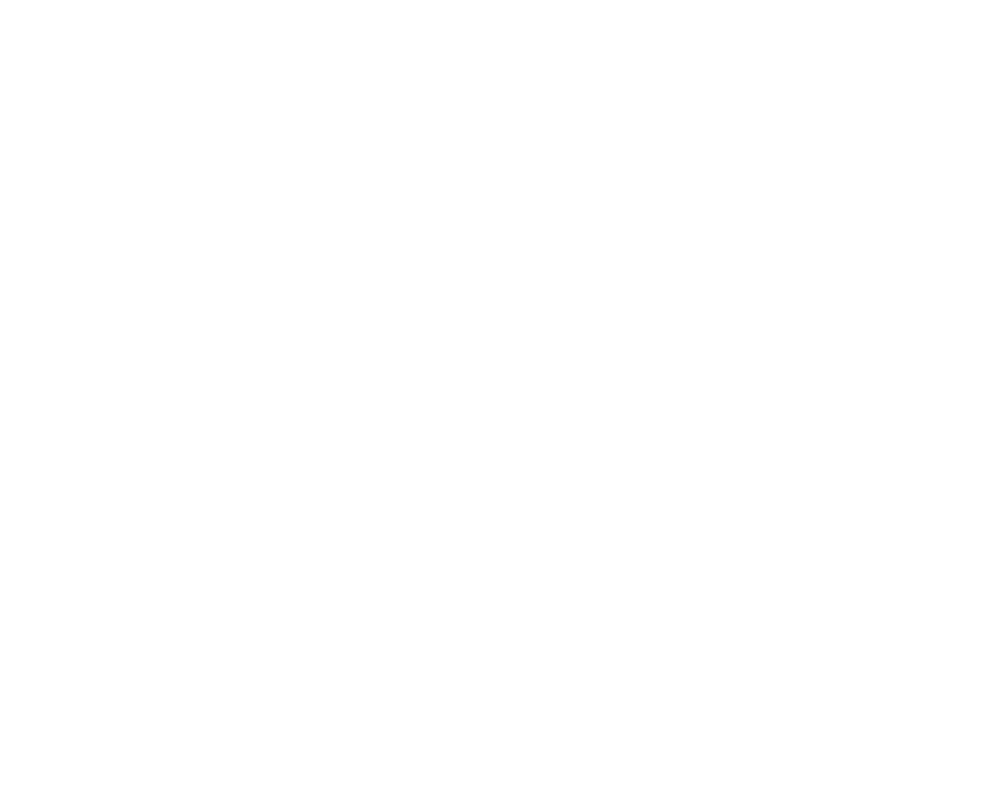
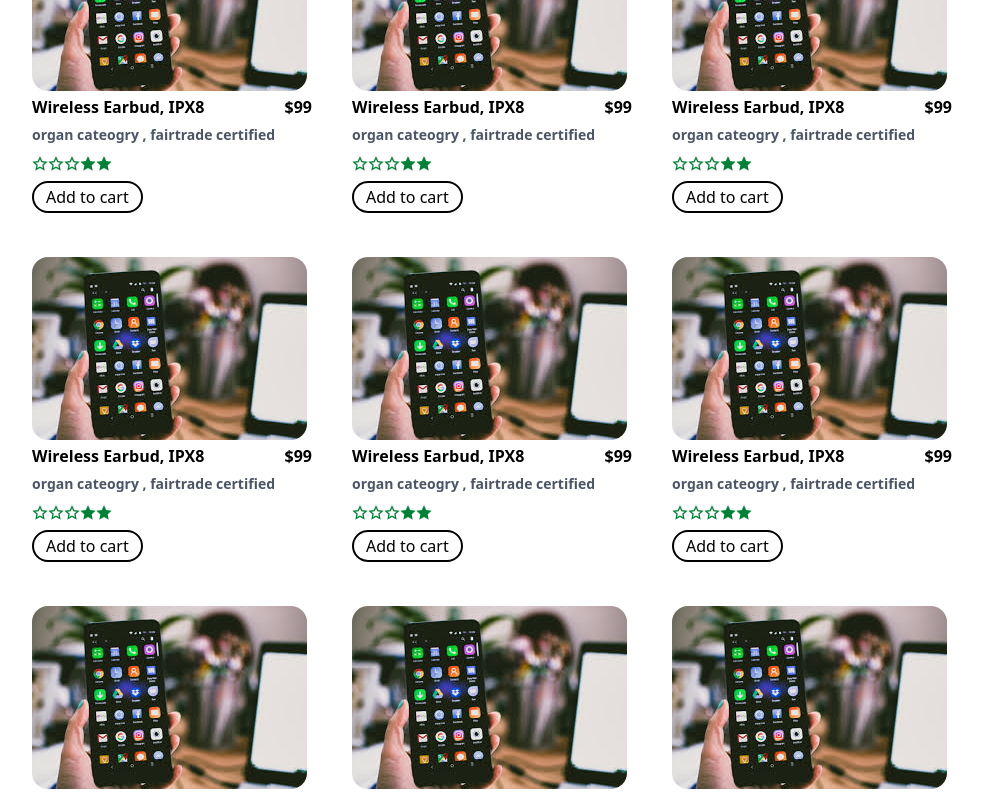
Before and after one commit to Sagarkhatarkar12/shopHere, a Vue app: page / in a window 1280 px wide. Shown: the part 620-1417 px from the top of the page, without its empty margins (148-1131 px from the left). Before the commit the page ends 800 px from the top, so only its background shows below. Built offline with nearby package versions, Linux system fonts and the light colour scheme.

Commit message:
adding the card

```diff
--- a/src/App.vue
+++ b/src/App.vue
@@ -3,13 +3,15 @@
 import Nav from "./components/Nav.vue"
 import Banner from "./components/banner.vue"
 import Sorting from "./components/Sorting.vue"
+import CardContainer from "./components/CardContainer.vue"
 
 export default {
   components:{
     Smposter,
     Nav,
     Banner,
-    Sorting
+    Sorting,
+    CardContainer
   }
 }
 
@@ -23,6 +25,7 @@
   <Nav/>
   <Banner/>
   <Sorting/>
+  <CardContainer/>
 </div>
 
 
--- /dev/null
+++ b/src/components/Card.vue
@@ -0,0 +1,30 @@
+<template>
+<div class="flex flex-col  w-70 h-fit overflow-hidden ">
+
+    <div class="flex w-fit">
+        <div class="h-full  rounded-2xl overflow-hidden">
+
+            <img src="../assets/images.jpeg" alt="">
+        </div>
+    </div>
+    <div class="flex justify-between py-1">
+<div class="flex flex-col gap-1.5">
+<h1 class="font-bold">Wireless Earbud, IPX8</h1>
+<p class="text-sm font-bold text-gray-600">organ cateogry , fairtrade certified</p>
+<div class="text-green-700 gap-1">
+    <i class="ri-star-line"></i>
+    <i class="ri-star-line"></i>
+    <i class="ri-star-line"></i>
+    <i class="ri-star-fill"></i>
+    <i class="ri-star-fill"></i>
+</div>
+<button class="h-8  w-fit px-3 cursor-pointer rounded-full border-2 border-black  hover:bg-green-600 hover:text-white" >Add to cart</button>
+</div>
+<div class="flex flex-col">
+    <p class="font-bold">$99</p>
+</div>
+    </div>
+</div>
+</template>
+<script>
+</script>
--- /dev/null
+++ b/src/components/CardContainer.vue
@@ -0,0 +1,29 @@
+<template>
+    <div>
+        <div class="flex px-10 ">
+            <h1 class="py-3 text-3xl font-sans px-2 font-bold">HeadPhone for you !</h1>
+        </div>
+        <div class="flex h-fit flex-wrap px-10 py-10 gap-10 justify-center">
+<card/>
+<card/>
+<card/>
+<card/>
+<card/>
+<card/>
+<card/>
+<card/>
+<card/>
+<card/>
+        </div>
+    </div>
+</template>
+
+<script>
+import card from "./Card.vue"
+export default{
+components:{
+    card
+}
+}
+
+</script>
```
Also changed, not shown: src/assets/images.jpeg (added).
